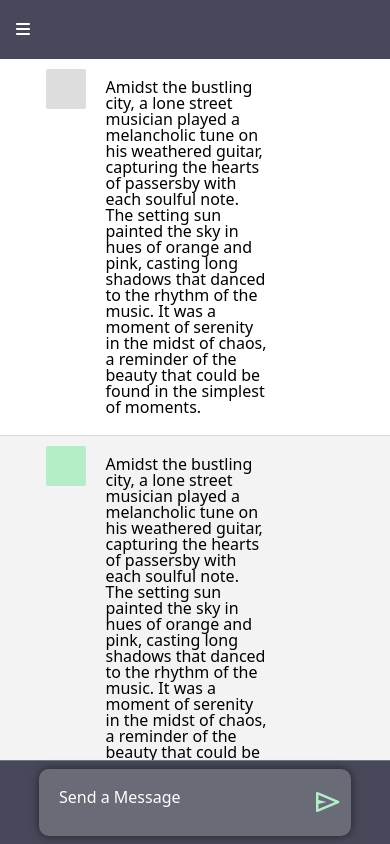
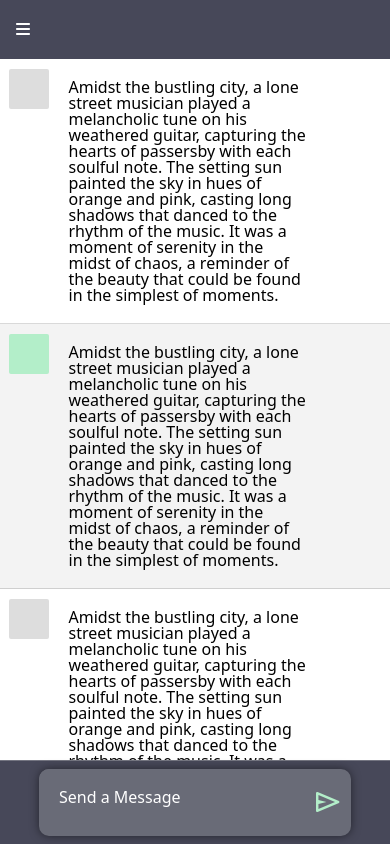
Before and after one commit to LatrellPage/CuriosityAI, a React (Create React App) app in the folder client/: page / in a window 390 px wide. Built offline with nearby package versions, Linux system fonts and the light colour scheme.

Commit message:
Made message container bigger on mobile devices

```diff
--- a/client/src/index.css
+++ b/client/src/index.css
@@ -682,6 +682,10 @@ input {
 		justify-content: space-around;
 		width: 100%;
 	}
+
+	.msg{
+		width: 70%;
+	}
 }
 
 @media screen and (max-width: 280px) {
```
